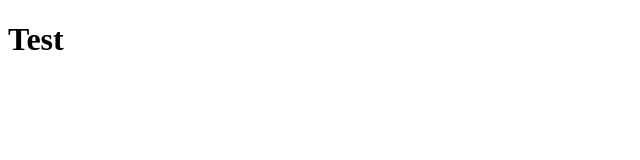
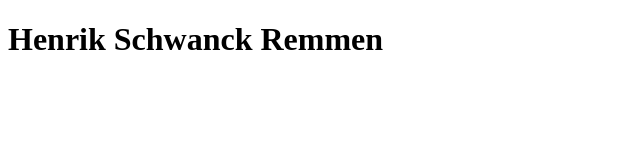
Before and after one commit to KresusJistus/KresusJistus.github.io, a plain HTML site: page Uke 34/index.html in a window 1280 px wide. Shown: the whole page, without its empty margins (0-640 px from the left). Drawn offline with Linux system fonts and the light colour scheme.

Commit message:
Endret overskrift

```diff
--- a/Uke 34/index.html
+++ b/Uke 34/index.html
@@ -2,10 +2,11 @@
 <html lang="no">
 <head>
     <meta charset="UTF-8">
-    <title>Test</title>
-    <h1>Test</h1>
+    <title>Remm</title>
+
 </head>
 <body>
 
+    <h1>Henrik Schwanck Remmen</h1>
 </body>
 </html>
```
